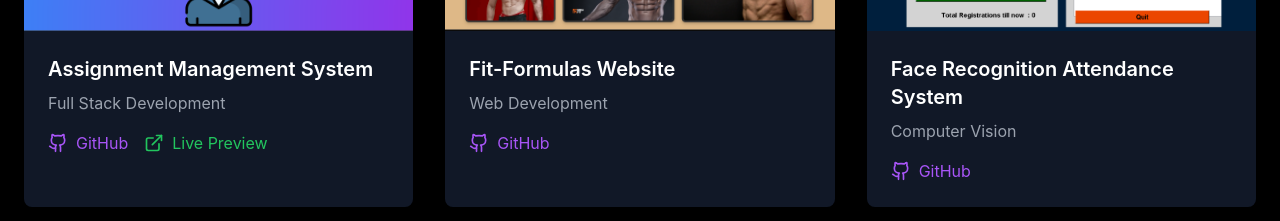
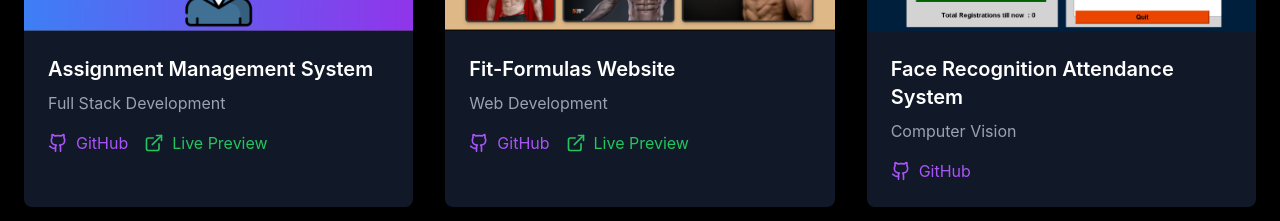
Before and after one commit to saivenkatesh304/PortFolio, a React (Vite) app: page / in a window 1280 px wide. Shown: the part 5200-5421 px from the top of the page. Built offline with nearby package versions, Linux system fonts and the light colour scheme.

Commit message:
added link for a project

```diff
--- a/src/components/Projects.tsx
+++ b/src/components/Projects.tsx
@@ -22,7 +22,8 @@ const projects = [
     category: "Web Development",
     description: "Developed a fitness website offering workout plans, user registration, and login functionality. Created responsive web pages with HTML, CSS, and JavaScript, enhancing user experience and engagement.",
     image: gym1,
-    github: "https://github.com/saivenkatesh304/Fit-Formulas"
+    github: "https://github.com/saivenkatesh304/Fit-Formulas",
+    livePreview: "https://fit-formulas.vercel.app/"
   },
   {
     title: "Face Recognition Attendance System",
```
